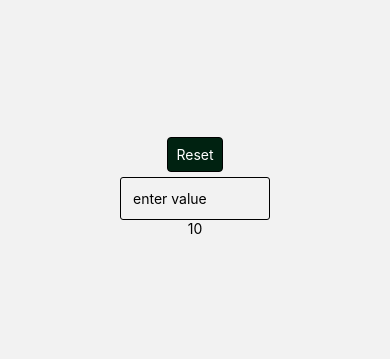
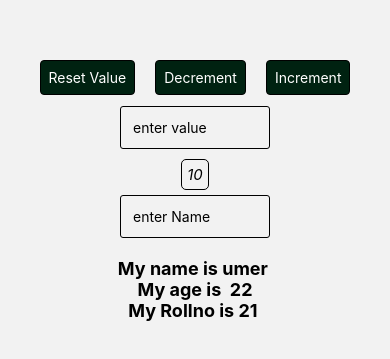
Before and after one commit to umerzulfiqar021/CodekApp, a React Native app: screen /Tool in a window 390 px wide. Shown: the part 235-594 px from the top of the page. Built offline with nearby package versions, Linux system fonts and the light colour scheme.

Commit message:
redux tool kit buttons store

```diff
--- a/App.js
+++ b/App.js
@@ -20,7 +20,7 @@ export default function App() {
   return (
     <Provider store={ourStore}>
     <NavigationContainer>
-      <Root.Navigator >
+      <Root.Navigator  >
         <Root.Screen
           name={"Home"}
           component={Home}
--- a/src/components/ButtonComponent.tsx
+++ b/src/components/ButtonComponent.tsx
@@ -7,11 +7,12 @@ interface props{
     color?: string,
     onPress?:()=>void
 }
-const ButtonComponent= ({title,onPress}:props) => {
+const ButtonComponent= ({title,onPress,...props}:props) => {
   return (
     <View>
         <TouchableOpacity style = {styles.button}
         onPress={onPress}
+        {...props}
         >
           <Text style = {{color: 'white'}}>{title}</Text>
         </TouchableOpacity>
--- a/src/redux/slice/counterSlice.ts
+++ b/src/redux/slice/counterSlice.ts
@@ -1,28 +1,44 @@
 import { createSlice, PayloadAction } from "@reduxjs/toolkit";
 export interface counter {
     value: number,
-    number:number
+    number:number,
+    name: string,
+    age:number,
+    rollNo: number
 }
 const initialState:counter = {
     value: 0,
     number:10,
+    name: 'umer',
+    age: 22,
+    rollNo: 21,
+
+
 }
 export const counterSlice= createSlice({
     name: 'counter',
      initialState,
     reducers: {
         increment: (state) => {
-            state.value += 1
+            state.number += 1
         },
+        //this will only accept number type paramenter
         incrementByAmount: (state,action:PayloadAction<number>) => {
             state.number += Number(action.payload)
         },
         resetValue: (state) => {
             state.number = 0;
+        },
+        decrementNumber: (state) =>{
+                state.number--
+        },
+        Changename: (state,action:PayloadAction<string>) => {
+            state.name = action.payload
+
         }
     }
 
 
 })
-export const  {increment,incrementByAmount,resetValue} = counterSlice.actions
+export const  {increment,incrementByAmount,resetValue,decrementNumber,Changename} = counterSlice.actions
 export default counterSlice.reducer
--- a/src/screens/Tabs/Home.tsx
+++ b/src/screens/Tabs/Home.tsx
@@ -43,7 +43,6 @@ const Home = ({navigation,route}) => {
       <ButtonComponent  title='Animate' onPress={onclick5}/>
       <ButtonComponent  title='Pan Responder' onPress={onclick6}/>
       <ButtonComponent  title='Redux Tool Kit' onPress={onclick7}/>
-
     </View>
 
   )
--- a/src/screens/Tabs/ReducerScreen.tsx
+++ b/src/screens/Tabs/ReducerScreen.tsx
@@ -1,6 +1,8 @@
 import { StyleSheet, Text, View } from 'react-native'
 import React, { useReducer } from 'react'
 import Input from '../../components/Input'
+import { RootState } from '../../redux/store/store'
+import { useSelector } from 'react-redux'
 
 const reducer = (state, action)=>{
 switch(action.type){
@@ -13,6 +15,8 @@ switch(action.type){
 
 const Reducer = () => {
   const [state,dispatch] = useReducer(reducer,{first: '', last: ''})
+  const valueByAmount = useSelector((state:RootState)=>state.counter.number)
+
   return (
     <View style = {styles.container}>
 
@@ -25,6 +29,7 @@ const Reducer = () => {
           <Input placeholder={'Enter last name'} onSubmitEditing={(data)=>{
             dispatch({type:2,value:data})
           }} />
+        <Text>{valueByAmount}</Text>
       </View>
     </View>
 
--- a/src/screens/Tool.tsx
+++ b/src/screens/Tool.tsx
@@ -3,24 +3,37 @@ import React from 'react'
 import ButtonComponent from '../components/ButtonComponent'
 import { useDispatch, useSelector } from 'react-redux'
 import { ourStore, RootState } from '../redux/store/store'
-import { incrementByAmount, resetValue } from '../redux/slice/counterSlice'
+import { Changename, decrementNumber, increment, incrementByAmount, resetValue } from '../redux/slice/counterSlice'
 import Input from '../components/Input'
 
 const Tool = () => {
     const valueByAmount = useSelector((state:RootState)=>state.counter.number)
+    const {name,age,rollNo} = useSelector((state: RootState)=> state.counter)
     const dipatch = useDispatch();
     const  incremnet = (input)=> {
         dipatch(incrementByAmount(input))
     }
+
   return (
     <View style = {styles.container}>
 
      {/* <ButtonComponent title='increment'  onPress={()=>dipatch(incrementByAmount(4))}/>  */}
-     <ButtonComponent title='Reset'  onPress={()=>dipatch(resetValue())}/>
-        <Input placeholder={'enter value'} onSubmitEditing={(value)=>incremnet(value)}/>
+     <View style = {styles.button}>
+        <ButtonComponent title='Reset Value'  onPress={()=>dipatch(resetValue())}/>
+     <ButtonComponent title='Decrement' onPress={()=>dipatch(decrementNumber())}/>
+     <ButtonComponent title='Increment' onPress={()=>dipatch(increment())}/>
+
+         </View>
 
 
-     <Text>{valueByAmount}</Text>
+        <Input placeholder={'enter value'} onSubmitEditing={(value)=>incremnet(value)}/>
+        <Text style = {{marginTop: 10,fontSize: 15,fontStyle: 'italic',borderWidth: 0.5, padding:5,borderRadius: 5}}>{valueByAmount}</Text>
+        <Input placeholder={'enter Name'} onSubmitEditing={(value)=> dipatch(Changename(value))}/>
+        <Text style = {styles.text}>My name is {name} </Text>
+        <Text style = {styles.text2}> My age is  {age} </Text>
+        <Text style = {styles.text2}>My Rollno is {rollNo} </Text>
+
+
     </View>
   )
 }
@@ -32,5 +45,20 @@ const styles = StyleSheet.create({
         flex:1,
         alignItems: 'center',
         justifyContent: 'center'
+    },
+    text:{
+        fontSize: 18,
+        marginTop: 20,
+        fontWeight: 'bold',
+
+    },
+    text2:{
+        fontWeight: 'bold',
+        fontSize: 18,
+    },
+    button:{
+        padding: 6,
+        flexDirection: 'row',
+        gap: 20
     }
 })
```
